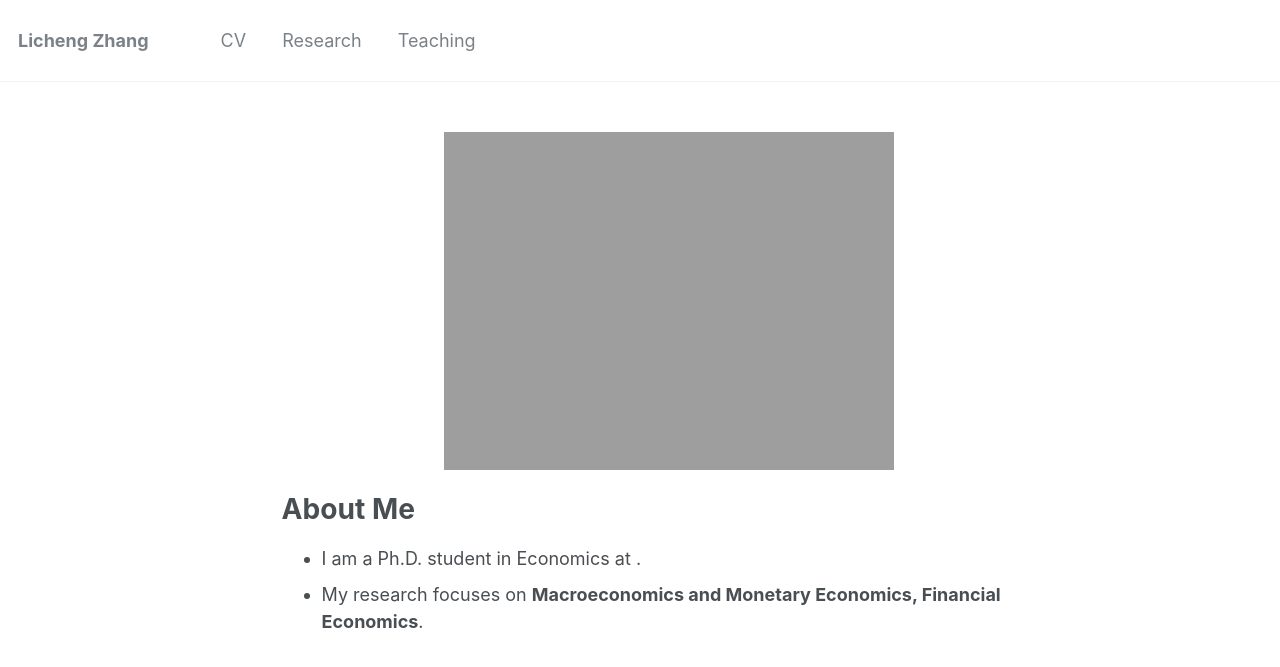
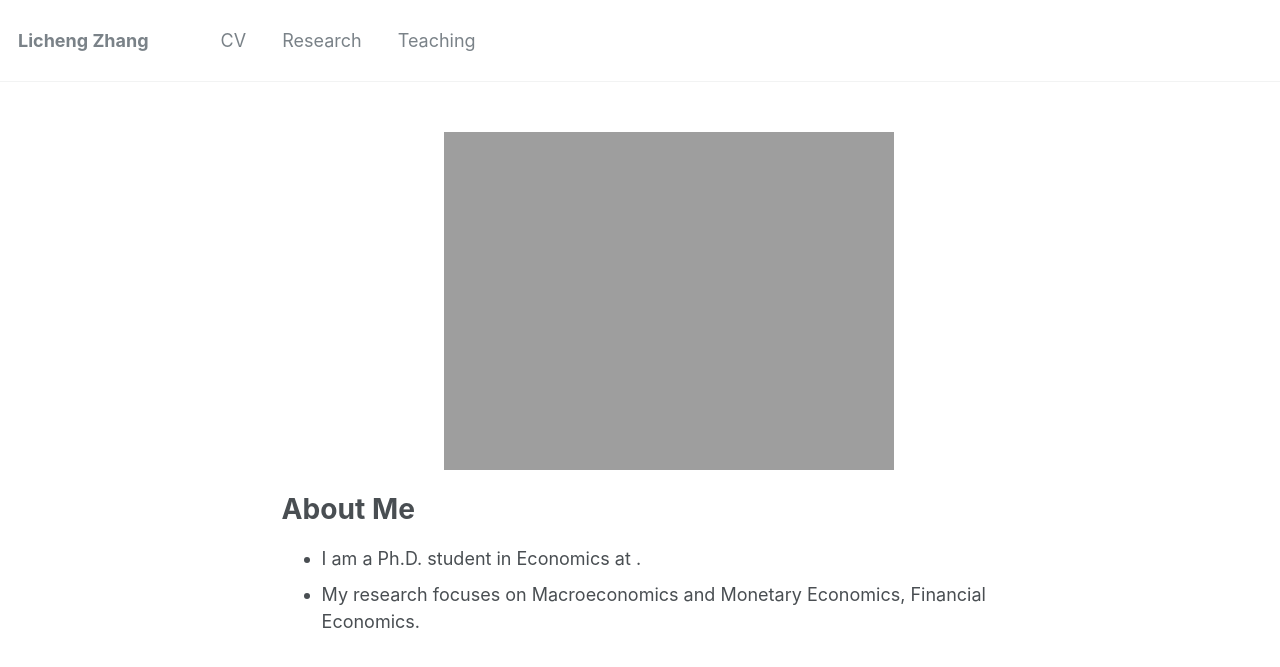
Before and after one commit to lichengzh/lichengzh.github.io, a Jekyll site: the page built from _pages/about.md, in a window 1280 px wide. Shown: the top 667 px of the page. Built offline with Jekyll 4.4.1, drawn with Linux system fonts in a browser that asks for light colours.

```diff
--- a/_pages/about.md
+++ b/_pages/about.md
@@ -14,4 +14,4 @@ redirect_from:
 
 # About Me
 * I am a Ph.D. student in Economics at .
-* My research focuses on **Macroeconomics and Monetary Economics, Financial Economics**.
+* My research focuses on Macroeconomics and Monetary Economics, Financial Economics.
```
